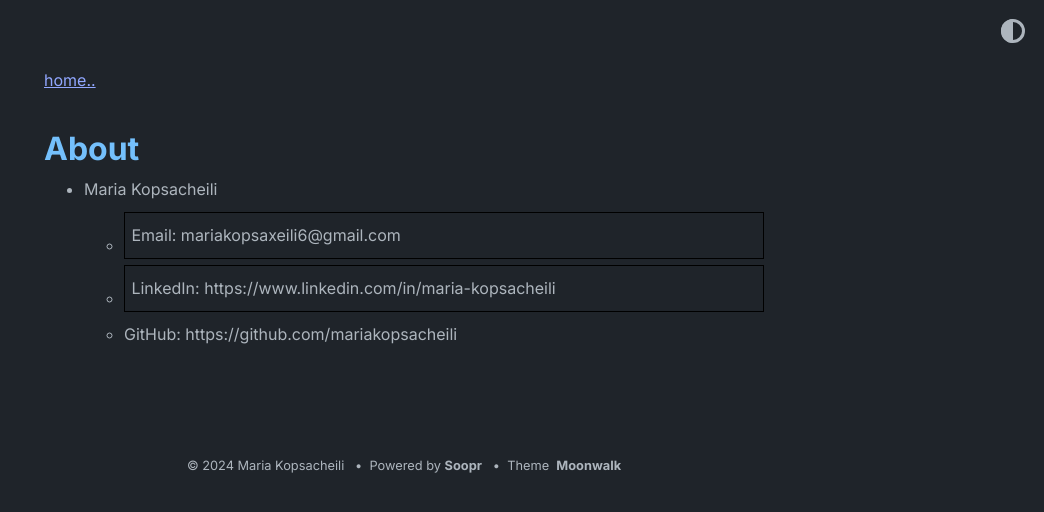
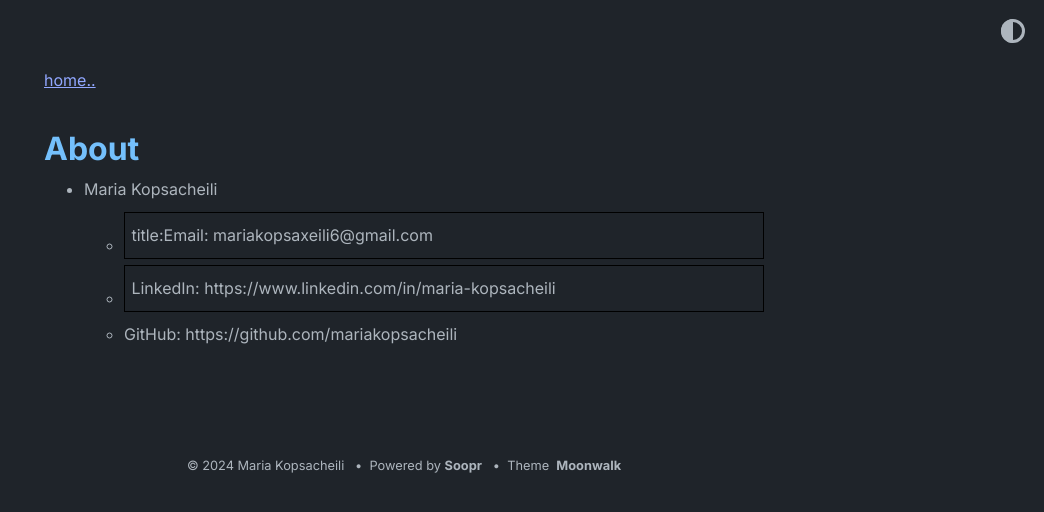
Before and after one commit to mariakopsacheili/mariakopsacheili.github.io, a Jekyll site: the page built from about.md, in a window 1280 px wide. Shown: the top 512 px of the page, without its empty margins (236-1280 px from the left). Built offline with Jekyll 4.4.1, drawn with Linux system fonts in a browser that asks for light colours.

Commit message:
Update about.md

```diff
--- a/about.md
+++ b/about.md
@@ -4,6 +4,6 @@ title: About
 ---
 
 - Maria Kopsacheili
-  - Email: mariakopsaxeili6@gmail.com|
+  - title:Email: mariakopsaxeili6@gmail.com|
   - LinkedIn: https://www.linkedin.com/in/maria-kopsacheili |
   - GitHub: https://github.com/mariakopsacheili
```
